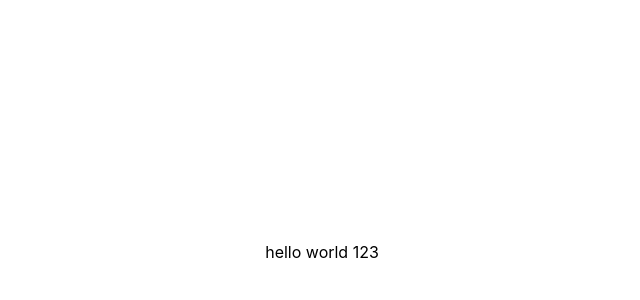
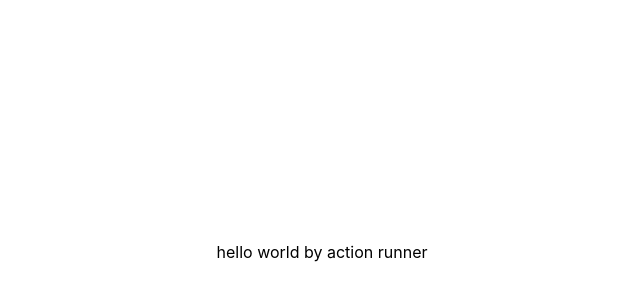
Before and after one commit to cloverink/sample-vercel, a Next.js app: page / in a window 1280 px wide. Shown: the part 148-448 px from the top of the page, without its empty margins (318-958 px from the left). Built offline with nearby package versions, Linux system fonts and the light colour scheme.

Commit message:
ci(vercel): auto deply to vercel by github

```diff
--- a/pages/index.js
+++ b/pages/index.js
@@ -12,7 +12,7 @@ export default function Home() {
       </Head>
 
       <main className={styles.main}>
-        hello world 123
+        hello world by action runner
       </main>
     </div>
   )
```
